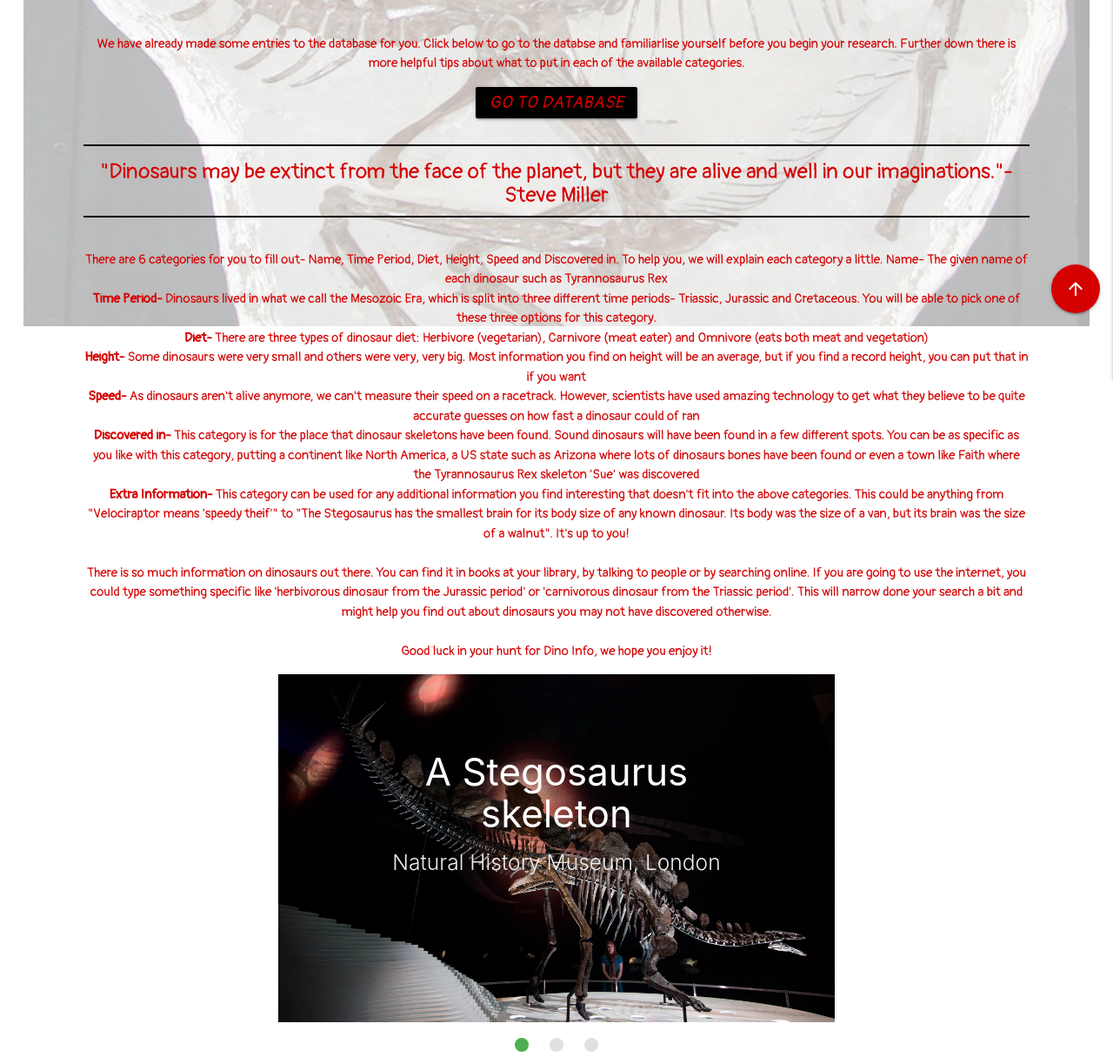
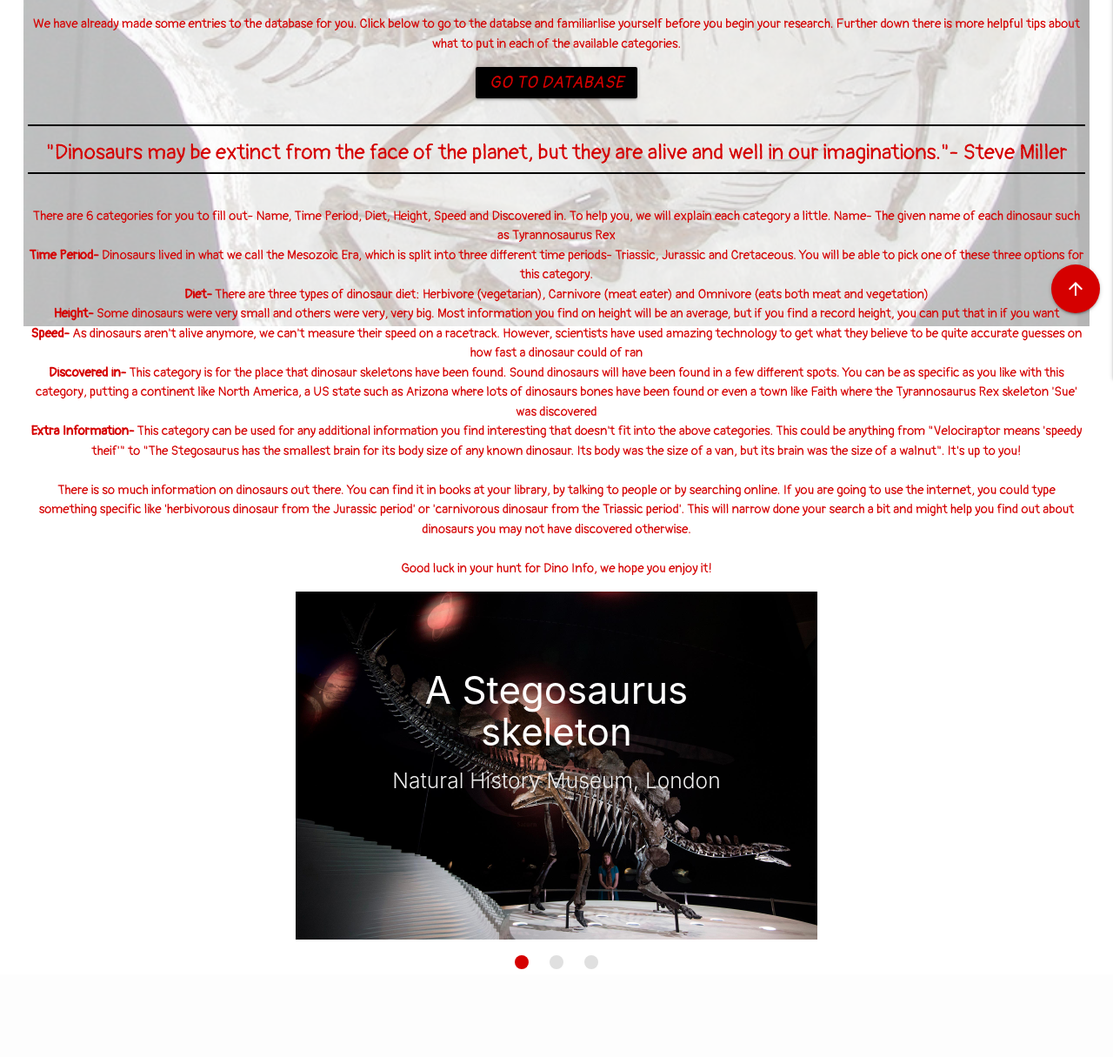
Before and after one commit to Code-Institute-Submissions/NickBaker11-Milestone-no-3_resub, a Flask app: page / in a window 1280 px wide. Shown: the part 425-1640 px from the top of the page at 87% size. After the commit the page ends 1539 px from the top, so only its background shows below. Run offline with Flask 2, Linux system fonts and the light colour scheme; data that the repository does not hold is empty; some libraries are stand-ins or nearby versions.

Commit message:
Further viewport sizing issues fixed- text, database and sliding pics

```diff
--- a/static/css/style.css
+++ b/static/css/style.css
@@ -1,7 +1,6 @@
-@import url('https://fonts.googleapis.com/css2?family=Open+Sans+Condensed:wght@300&display=swap');
 @import url('https://fonts.googleapis.com/css2?family=Pangolin&display=swap');
 
-
+/* -----------------------------------General rules */
 .container{
     margin: 0;
     padding: 0;
@@ -18,20 +17,8 @@
     top: 0;
     height: 100%;
 }
-hr{
-border: solid 0.05rem black;
-}
-#db_example{
-    color: black;
-}
 #top, .navbtn{
     font-family: Pangolin, 'sans-serf';
-}
-#index_text, #final_page_text{
-    width: 95%;
-    text-align: center;
-    margin-left: auto;
-    margin-right: auto;
 }
 ul{
     list-style-type: none;
@@ -48,6 +35,31 @@ li{
     color: #d50000;
     font-family: Pangolin, 'sans-serf';
 }
+#return_top_btn{
+    bottom: 0;
+  right: 0;
+  position: fixed;
+  margin-bottom: 1rem;
+  margin-right: 1rem;
+  z-index: 1;
+}
+.navbtn:hover{
+    filter: invert(100%);
+}
+/* ------------------------------------------index.html rules */
+hr{
+border: solid 0.05rem black;
+}
+#db_example{
+    color: black;
+}
+#index_text, #final_page_text{
+    width: 95%;
+    text-align: center;
+    margin-left: auto;
+    margin-right: auto;
+}
+/* ---------------------------------------main_page rules */
 #data{
     text-align: center;
     border: solid 3px #d50000;
@@ -68,14 +80,6 @@ li{
   margin-right: 1rem;
   z-index: 1;
 }
-#return_top_btn{
-    bottom: 0;
-  right: 0;
-  position: fixed;
-  margin-bottom: 1rem;
-  margin-right: 1rem;
-  z-index: 1;
-}
 #edit_info_btn, #delete_info_btn{
    margin: 1rem;
    z-index: 1;
@@ -86,9 +90,6 @@ li{
 }
 .dropdown-content li>span{
     color: #ff8a80;
-}
-.navbtn:hover{
-    filter: invert(100%);
 }
 #edit_submit{
     font-family: Pangolin, sans-serif;
@@ -106,17 +107,34 @@ a:hover {
     background-color: #d50000;
     text-align: center;
 }
+/* ------------------------------------Edits to Materialize custom CSS */
 .slider{
-    max-width: 50%;
+    max-width: 600px;
     margin-left: auto;
     margin-right: auto;
+    z-index: 0;
 }
-.img_slides{
-    height: 100%;
-    width: 100%;
+.slider .indicators .indicator-item.active{
+    background-color: #d50000;
 }
+/* ------------------------------------------------Media queries */
 @media only screen and (max-width: 450px){
  #top{
      text-align: left;
  }
+ #data{
+     width: 95%;
+     margin-right: auto;
+     margin-left: auto;
+ }
+ .slider{
+    display: none;
+ }
 }
+@media only screen and (max-width: 4000px){
+    #data, #index_text, #final_page_text{
+    max-width: 1400px;
+    margin-right: auto;
+     margin-left: auto;
+    }
+}
--- a/templates/base.html
+++ b/templates/base.html
@@ -20,7 +20,7 @@
     <title>The Dino Database</title>
   </head>
 
-  <body>
+  <body id="main_body">
     <header>
 
       <nav>
@@ -60,11 +60,12 @@
         </ul>
       </nav>
     </header>
-
+    <!-- button to return user to top of page -->
    <a href="#top" id="return_top_btn" class="btn-floating #2e7d32 #d50000 red accent-4 btn-large hoverable" type="submit" name="return_top">
 
       <i class="material-icons right">arrow_upward</i>
     </a>
+    <!-- main background image -->
     <img
       class="background_img"
       src="{{ url_for('static', filename='images/Skeleton2.jpg') }}"
--- a/templates/database.html
+++ b/templates/database.html
@@ -9,6 +9,7 @@
     {% block content %}
 
     {% for info in dinoInfo %}
+    <!-- database information -->
     <div id="data" class="row">
       <br>
       <div id="data_info" class="col s12 m4 offset-m4">
@@ -23,6 +24,7 @@
       </div>
 
       <div id="data_btns" class="col s12 m2">
+      <!-- edit existing database information -->
         <a
           href="{{ url_for('edit_info', info_id=info._id) }}"
           id="edit_info_btn"
@@ -30,6 +32,7 @@
           ><i class="material-icons">edit</i></a
         >
         <br>
+        <!-- delete existing database information -->
         <a
           href="{{ url_for('delete_info', info_id=info._id) }}"
           id="delete_info_btn"
--- a/templates/index.html
+++ b/templates/index.html
@@ -1,5 +1,5 @@
 {% extends 'base.html' %} {% block content%}
-<div class="general_text_rule">
+<div id="index_text" class="general_text_rule">
   <h2>Welcome to your Dinosaur Database!</h2>
 
   If you want to learn about dinosaurs and store what you've learnt, you're in
@@ -88,7 +88,7 @@
   <ul class="slides">
     <li>
       <img
-        class="img_slides"
+        class="img_slides responsive-img"
         src="{{ url_for('static', filename='images/steg.jpg') }}"
       />
       <div class="caption center-align">
@@ -100,7 +100,7 @@
     </li>
     <li>
       <img
-        class="img_slides"
+        class="img_slides responsive-img"
         src="{{ url_for('static', filename='images/trex.jpg') }}"
       />
       <div class="caption left-align light red-text text-accent-4">
@@ -112,7 +112,7 @@
     </li>
     <li>
       <img
-        class="img_slides"
+        class="img_slides responsive-img"
         src="{{ url_for('static', filename='images/titanosaur.jpg') }}"
       />
       <div class="caption right-align light black-text">
```
Also changed, not shown: app.py (+8 -9 lines), templates/final_page.html (+10 -3 lines), templates/main_page.html (+14 -12 lines), README.md.
